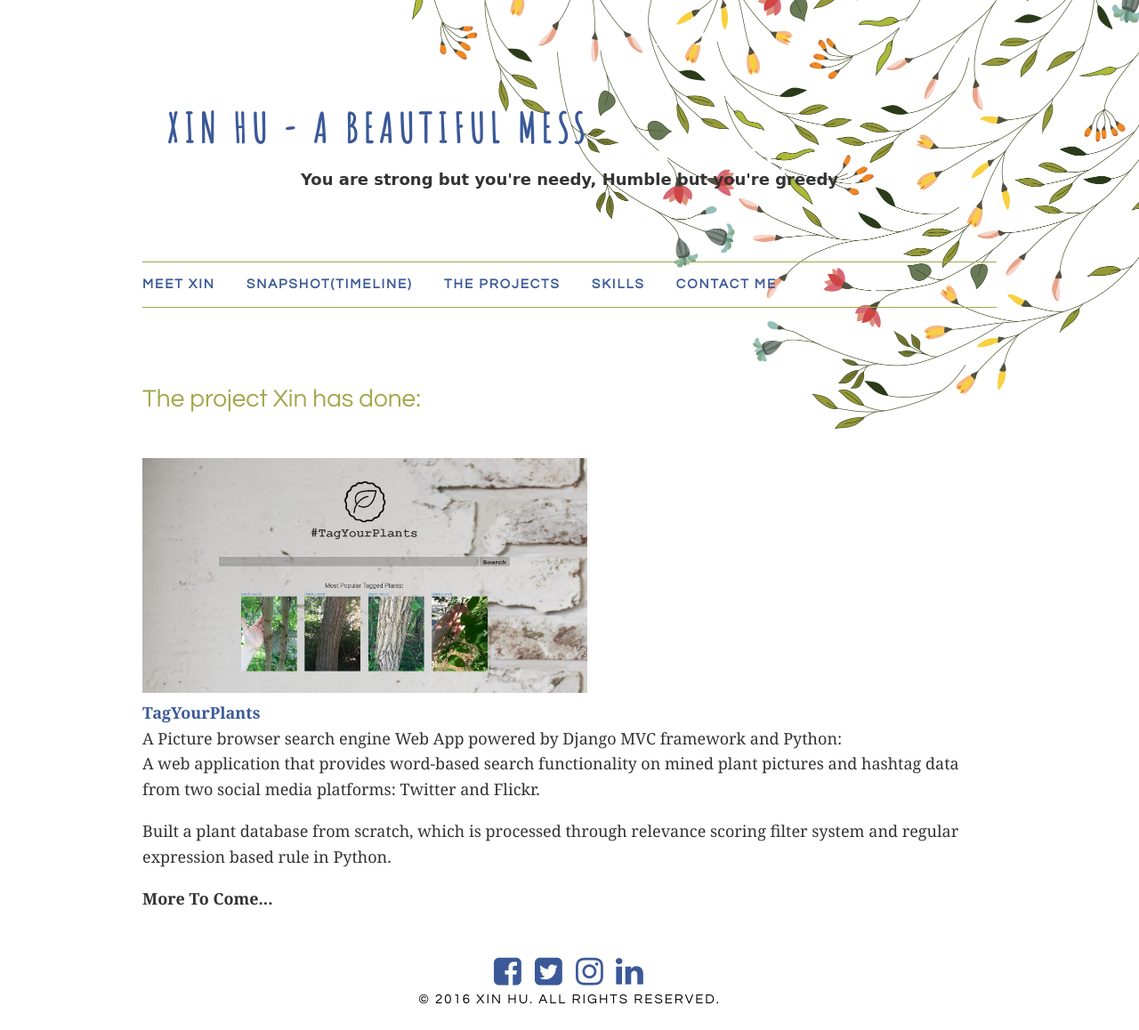
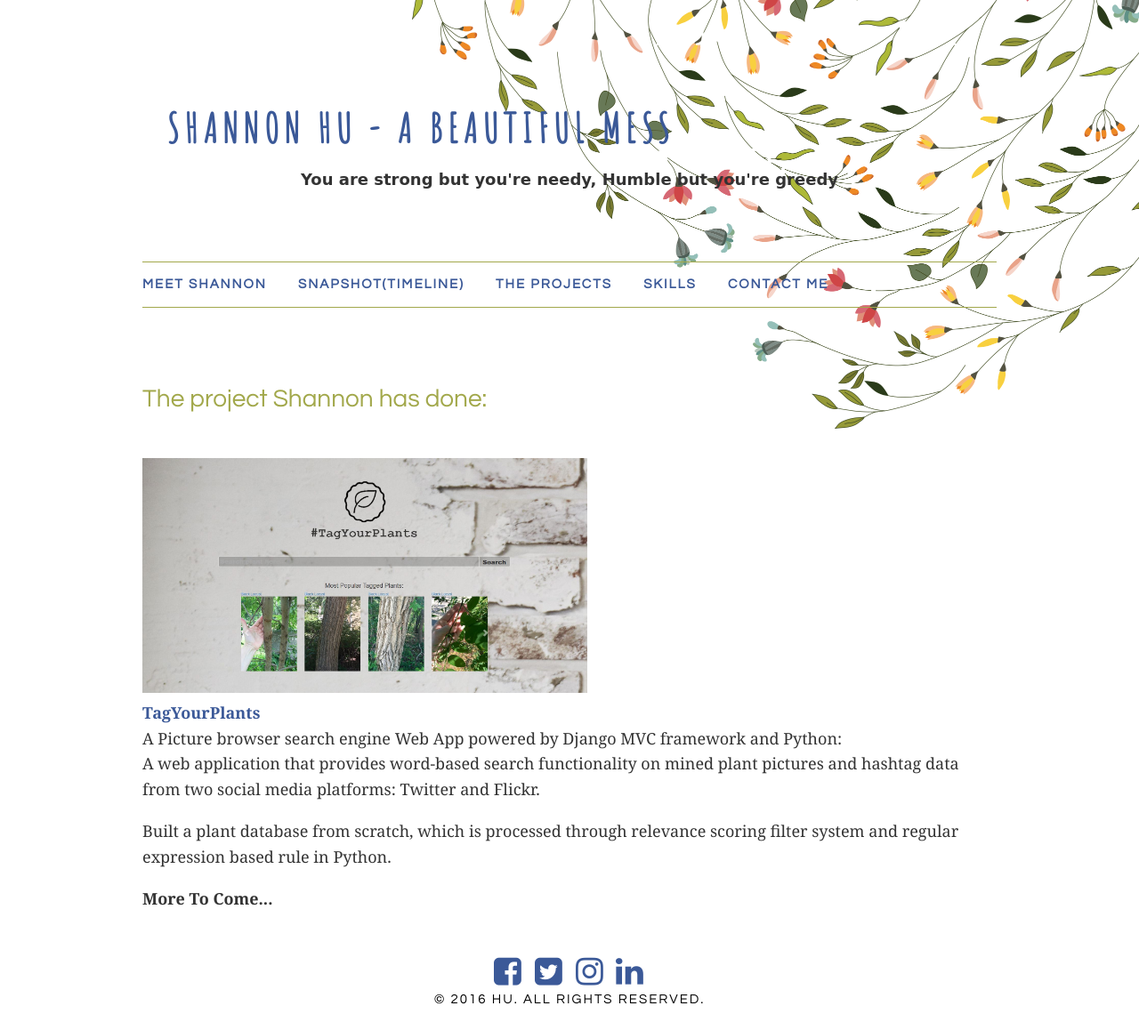
Before and after one commit to shannonhu/shannnonhu.github.io, a plain HTML site: page projects.html in a window 1280 px wide. Shown: the whole page at 89% size. Drawn offline with Linux system fonts and the light colour scheme; a web font is replaced by a local one.

Commit message:
Update projects.html

```diff
--- a/projects.html
+++ b/projects.html
@@ -1,7 +1,7 @@
 <!DOCTYPE HTML>
 <html>
 	<head>
-		<title>Hi，This is Xin</title>
+		<title>Hi，This is Shannon</title>
 		<meta name="author" content="Xin Hu">
 		<meta charset="utf-8" />
 		<meta name="viewport" content="width=device-width" />
@@ -15,14 +15,14 @@
 	<div id="header-container">
 			<header>
 				<h1><a href="index.html">
-							Xin Hu - A Beautiful Mess
+							Shannon Hu - A Beautiful Mess
  				</a></h1>
  			</header>
  				<p>You are strong but you're needy, Humble but you're greedy</p>
 		<nav>
 			<div class="menu-main-navigation-container">
 				<ul class="topnav">
-					<li id="meetXin"><a href="index.html">Meet Xin</a></li>
+					<li id="meetXin"><a href="index.html">Meet Shannon</a></li>
 					<li id="snapShot"><a href="timeline.html ">Snapshot(Timeline)</a></li>
 					<li id="theProject"><a href="projects.html">The Projects</a></li>
 					<li id="skills"><a href="skills.html">Skills</a></li>
@@ -36,7 +36,7 @@
 	<div id="content">
 		<div id="main">
 			<div class="post">
-                <h1>The project Xin has done:</h1>
+                <h1>The project Shannon has done:</h1>
 
         		<h3><img src="images/tagYourPlants.JPG" width=500px><a href="https://tagyourplants.herokuapp.com/"></br>TagYourPlants</a>
         		</h3>
@@ -59,9 +59,10 @@
         <br/>
         <a href="https://www.facebook.com/shannonhu519"><i id="social-fb" class="fa fa-facebook-square fa-3x social"></i></a>
         <a href="https://twitter.com/phatfat_hu"><i id="social-tw" class="fa fa-twitter-square fa-3x social"></i></a>
-        <a href="https://www.instagram.com/xinapplehu/"><i id="social-ig" class="fa fa-instagram fa-3x social aria-hidden="true"></i></a>
+        <a href="https://www.instagram.com/shannonxinhu/"><i id="social-ig" class="fa fa-instagram fa-3x social aria-hidden="true"></i></a>
         <a href="https://www.linkedin.com/in/xin-shannon-hu"><i id="social-em" class="fa fa-linkedin fa-3x social"></i></a>
-		<p>© 2016 Xin Hu. All rights reserved.</p>
+		<p>© 2016
+		Hu. All rights reserved.</p>
 	</footer>
 </body>
 </html>
```
